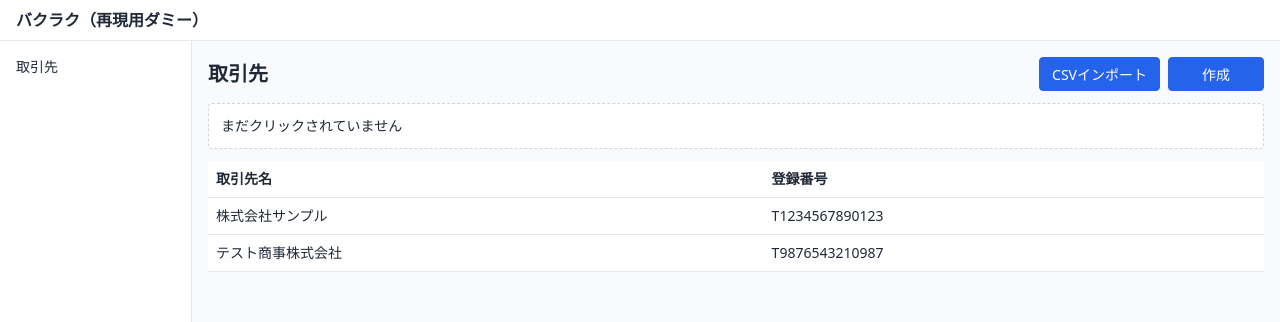
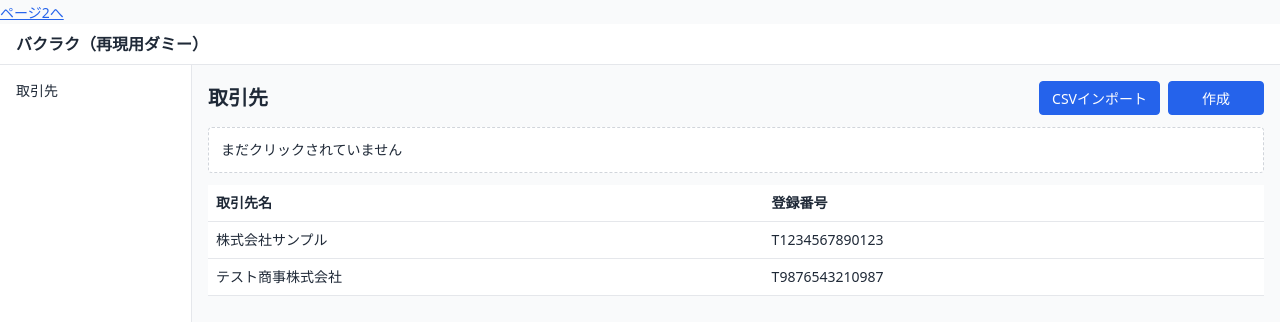
Before and after one commit to thanhbinhhd/test_tailwind_css_multi_class, a plain HTML site: page index.html in a window 1280 px wide. Shown: the top 322 px of the page. Drawn offline with nearby package versions, Linux system fonts and the light colour scheme.

Commit message:
Add link to page2 in index.html

```diff
--- a/index.html
+++ b/index.html
@@ -25,6 +25,7 @@
 </head>
 <body class="bg-gray-50 text-gray-800">
   <!-- 祖先要素のclassは実サイト（https://invoice.layerx.jp/clients）と同じ -->
+  <a href="page2.html" class="text-sm text-blue-600 underline">ページ2へ</a>
   <div class="grid h-dvh w-full grid-cols-[max-content,1fr] grid-rows-[max-content,1fr] print:h-auto">
     <header class="col-span-2 border-b bg-white px-md py-xs font-bold">バクラク（再現用ダミー）</header>
     <nav class="w-48 border-r bg-white p-md text-sm">取引先</nav>
```
